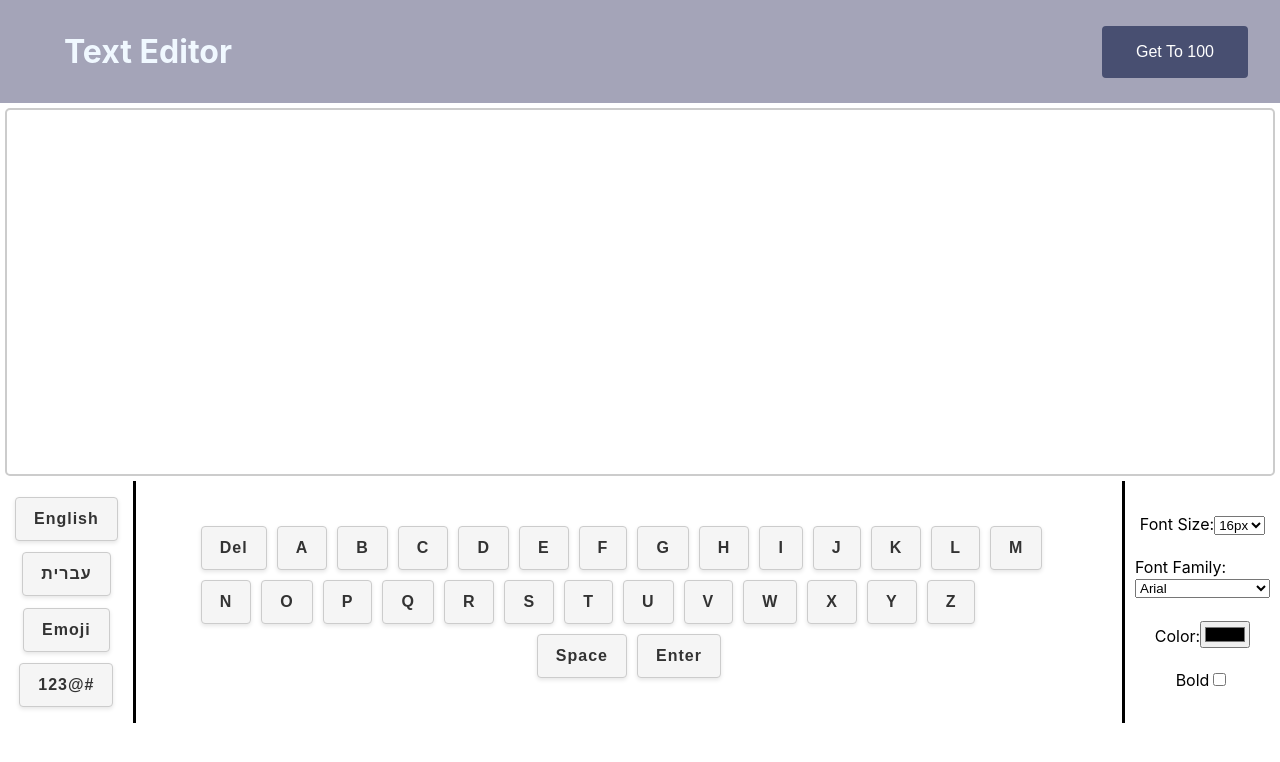
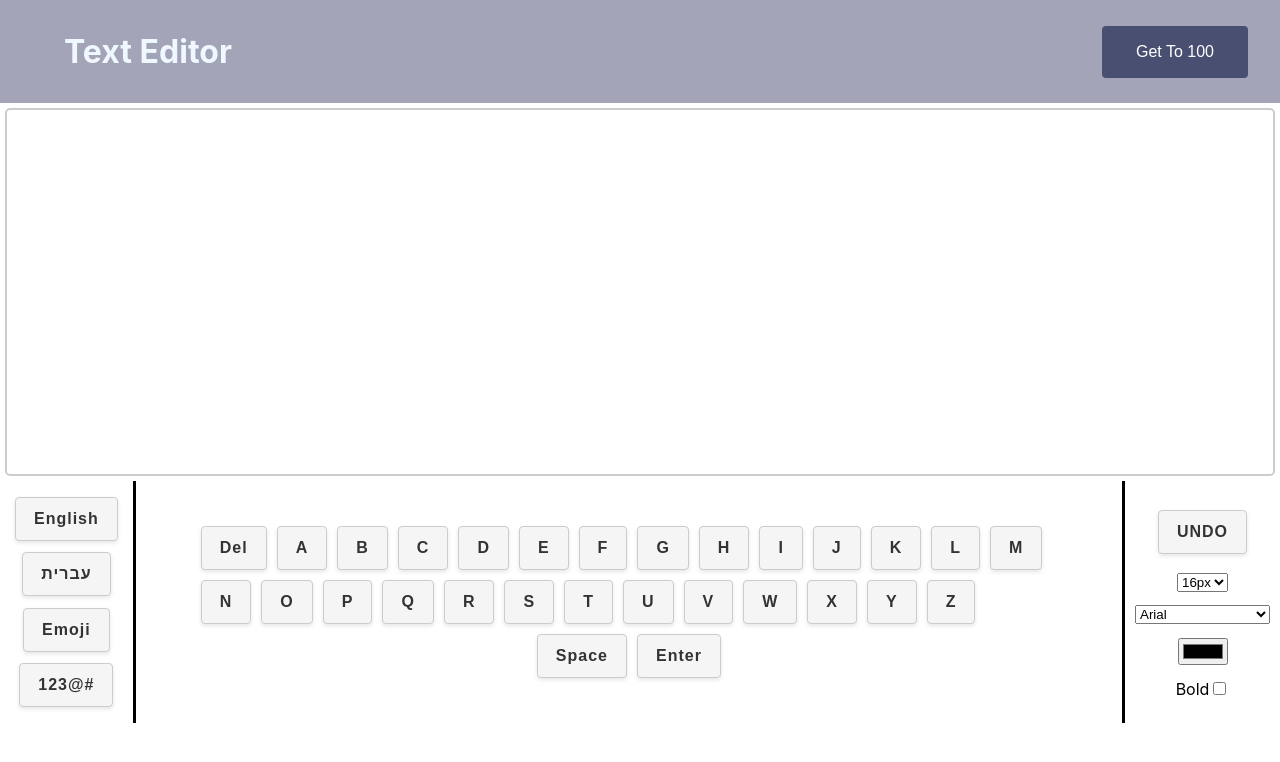
Before and after one commit to reutZi/full_stack_4, a React (Create React App) app: page / in a window 1280 px wide. Shown: the top 762 px of the page. Built offline with nearby package versions, Linux system fonts and the light colour scheme.

Commit message:
text editor color changes

```diff
--- a/src/components/textEditor/Keyboard.jsx
+++ b/src/components/textEditor/Keyboard.jsx
@@ -2,7 +2,7 @@ import React from 'react';
 import classes from './TextEditor.module.css';
 
 
-const Keyboard = ({ language , setText}) => {
+const Keyboard = ({ language , setText,style}) => {
 
   const keys = (language === 'en'?['A','B','C','D','E','F','G','H','I','J','K','L','M','N','O','P','Q','R','S','T','U','V','W','X','Y','Z']:
   (language === 'he'? ['א','ב','ג','ד','ה','ו','ז','ח','ט','י','כ','ל','מ','נ','ס','ע','פ','צ','ק','ר','ש','ת']:
@@ -10,19 +10,38 @@ const Keyboard = ({ language , setText}) => {
     "1234567890()-+=!@#$%&*/}{?.,;".split('')
   )));
 
-  //const keys = language === 'en' ? 'ABCDEFGHIJKLMNOPQRSTUVWXYZ'.split('') :(language === 'he'? 'אבגדהוזחטיכלמנסעפצקרשת'.split('') : ['😀','😁','😂','🤣','😃','😄','😅','😆','😉','😊','😋','😎','😍','😘','🥰']);
   function handleButtonClick(e){
-    setText(prevText => prevText + e.target.innerHTML)
+
+    let color = style.color;
+    let fontWeight = style.fontWeight;
+    let fontFamily = style.fontFamily;
+    let fontSize = style.fontSize;
+    setText(prevText => prevText + `<span style="color:${color}; font-weight:${fontWeight}; font-family:${fontFamily}; font-size:${fontSize};">${e.target.innerHTML}</span>`);
+    //setText(prevText => prevText + e.target.innerHTML)
   }
 
+
   function handleDelClick() {
-    setText((prevText) => {
-      if(prevText.endsWith("</br>"))
-        {
-          return prevText.slice(0, -"</br>".length);
-        }
-      return prevText.slice(0, -1)});
+
+    setText((text)=>{
+      if(text.endsWith("</br>")){
+        return text.slice(0, -"</br>".length);
+      }
+      const tempDiv = document.createElement('div');
+      tempDiv.innerHTML = text;
+
+      // Find all <span> elements
+      const spans = tempDiv.querySelectorAll('span');
+      if (spans.length > 0) {
+          // Remove the last <span> element
+          const lastSpan = spans[spans.length - 1];
+          lastSpan.remove();
+      }
+      return tempDiv.innerHTML
+    })
   }
+
+
 
 function handleEnterClick() {
     setText(prevText => prevText + "</br>");
--- a/src/components/textEditor/TextEditor.jsx
+++ b/src/components/textEditor/TextEditor.jsx
@@ -15,7 +15,7 @@ function TextEditor() {
             <TextShow styles={style} text={text} />
             <div className={classes.Keyboard}>
                 <SwitchLanguage setLanguage={setLanguage} />
-                <Keyboard language={language} setText={setText} text={text} />
+                <Keyboard language={language} setText={setText}  style={style} />
                 <ToolBar setStyle={setStyle} />
             </div>
         </>
--- a/src/components/textEditor/TextShow.jsx
+++ b/src/components/textEditor/TextShow.jsx
@@ -2,9 +2,9 @@ import classes from './TextEditor.module.css';
 
 
 function TextShow({styles, text}){
-    console.log(styles.color)
         return (
-            <div className = {classes.textErea} style = {styles}  dangerouslySetInnerHTML={{ __html: text }}>
+            //style = {styles}
+            <div className = {classes.textErea}   dangerouslySetInnerHTML={{ __html: text }}>
                 </div>
         )
 }
--- a/src/components/textEditor/ToolBar.jsx
+++ b/src/components/textEditor/ToolBar.jsx
@@ -1,23 +1,68 @@
 import React from 'react';
 import classes from './TextEditor.module.css';
 
+
+let last_stages =[];
 const ToolBar = ({ setStyle }) => {
-  const changeFontSize = (e) => setStyle(prev => ({ ...prev, fontSize: e.target.value }));
-  const changeFontFamily = (e) => setStyle(prev => ({ ...prev, fontFamily: e.target.value }));
-  const changeColor = (e) => setStyle(prev => ({ ...prev, color: e.target.value }));
+
+  function unDo(){
+    if(last_stages.length > 1 ){
+        last_stages.pop();
+    }
+        switch(last_stages.at(-1).prop){
+          case "font_size":
+            console.log(last_stages)
+            console.log("size");
+            console.log(last_stages)
+            setStyle(prev => ({ ...prev, fontSize: last_stages.at(-1).val }));
+            break;
+          case "font_family":
+            console.log("fam");
+            setStyle(prev => ({ ...prev, fontFamily: last_stages.at(-1).val }));
+            break;
+          case "color":
+            setStyle(prev => ({ ...prev, color: last_stages.at(-1).val }));
+            break;
+          case "font_weight":
+            console.log(last_stages);
+            console.log("weight");
+            console.log(last_stages);
+            setStyle((prev)=>({...prev,fontWeight: last_stages.at(-1).val}));
+          break;
+          default:
+
+
+    }
+  }
+
+  function changeFontSize(e){
+    setStyle(prev => {
+      last_stages.push({prop:"font_size", val: prev.fontSize });
+      return({ ...prev, fontSize: e.target.value })});
+  }
+
+  function changeFontFamily(e){
+    setStyle(prev =>{
+      last_stages.push({prop:"font_family",val:prev.fontFamily});
+      return({ ...prev, fontFamily: e.target.value })});
+
+  }
+
+  function changeColor(e){
+    setStyle(prev =>{
+      last_stages.push({prop:"color",val:prev.color});
+      return ({ ...prev, color: e.target.value })});
+  }
 
   function changeBold(e){
-    setStyle((prev)=>{
-      if(e.target.checked){
-          return ({...prev,fontWeight: "bold"})}
-        return ({...prev,fontWeight: "normal"})
-      })
+    let temp = e.target.checked ?"bold":"normal";
+    setStyle(prev=>{
+      last_stages.push({prop:"font_weight",val:prev.fontWeight});
+       return({...prev,fontWeight: temp})});
   }
   return (
     <div className={classes.toolBar}>
-
-      <label>
-        Font Size:
+      <button onClick={unDo}>UNDO</button>
         <select onChange={changeFontSize}>
           <option value="16px">16px</option>
           <option value="18px">18px</option>
@@ -26,19 +71,12 @@ const ToolBar = ({ setStyle }) => {
           <option value="28px">28px</option>
           <option value="30px">30px</option>
         </select>
-      </label>
-      <label>
-        Font Family:
         <select onChange={changeFontFamily}>
           <option value="Arial">Arial</option>
           <option value="Times New Roman">Times New Roman</option>
           <option value="Courier New">Courier New</option>
         </select>
-      </label>
-      <label>
-        Color:
-        <input type="color" onChange={changeColor} />
-      </label>
+        <input type="color" onMouseLeave={changeColor} />
       <label>
         Bold
         <input type ="checkbox" onChange={changeBold} />
```
